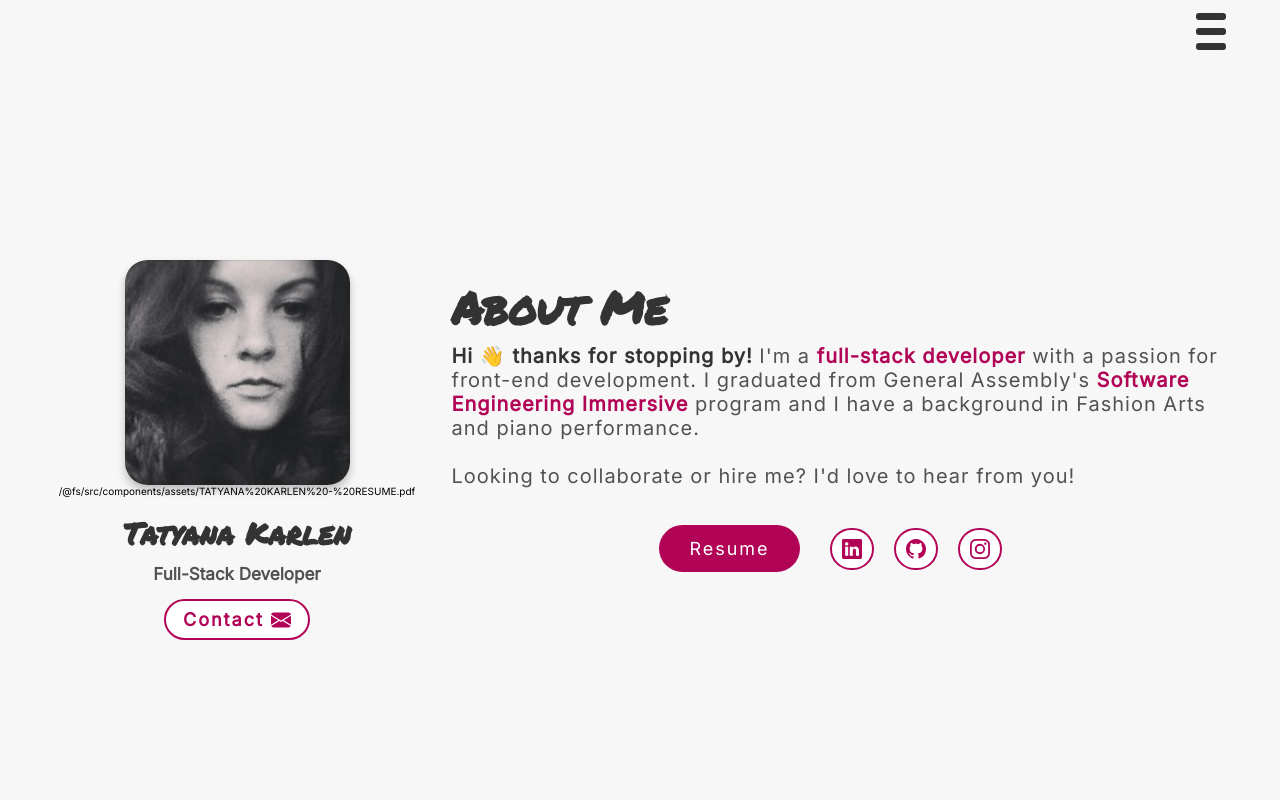
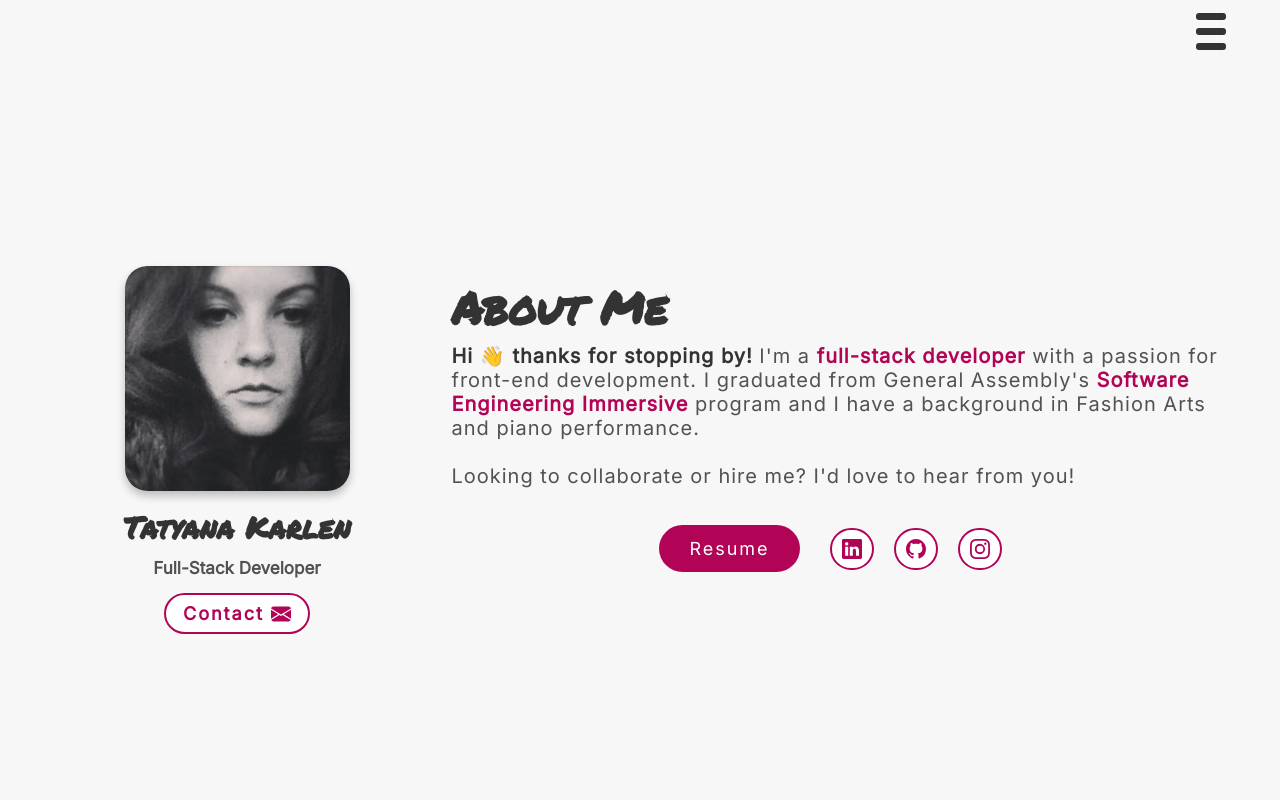
Before and after one commit to tatyanakarlen/PortfolioWebsite, a React (Create React App) app: page / in a window 1280 px wide. Shown: the top 800 px of the page. Built offline with nearby package versions, Linux system fonts and the light colour scheme.

Commit message:
took out test p

```diff
--- a/src/components/Hero/Hero.jsx
+++ b/src/components/Hero/Hero.jsx
@@ -25,7 +25,6 @@ const Hero = () => {
             <header class="header">
               <div class="left-img-title-container">
                 <img src={bioPic}></img>
-                <p>{resume}</p>
 
                 <h1>Tatyana Karlen</h1>
                 <h3>Full-Stack Developer</h3>
```
